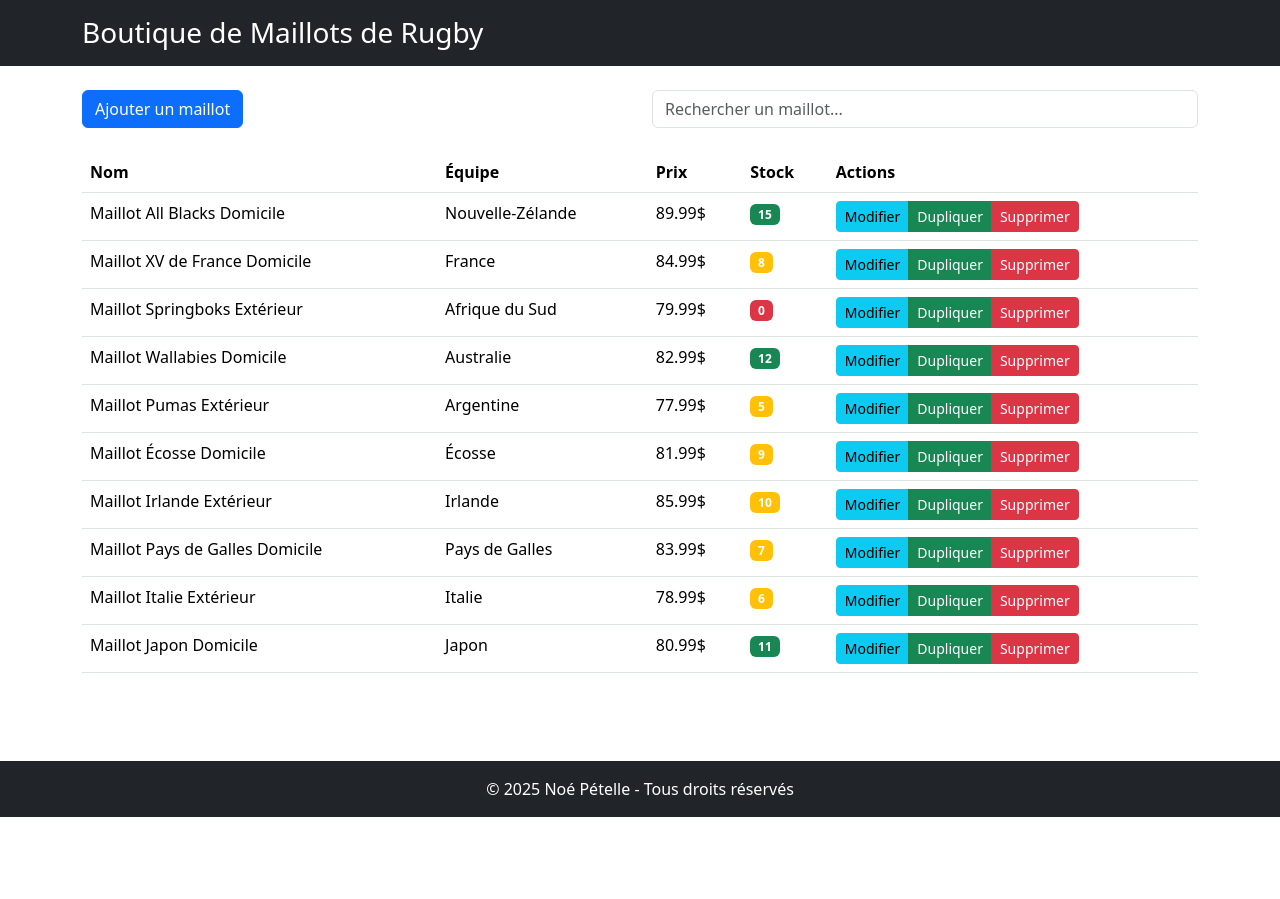
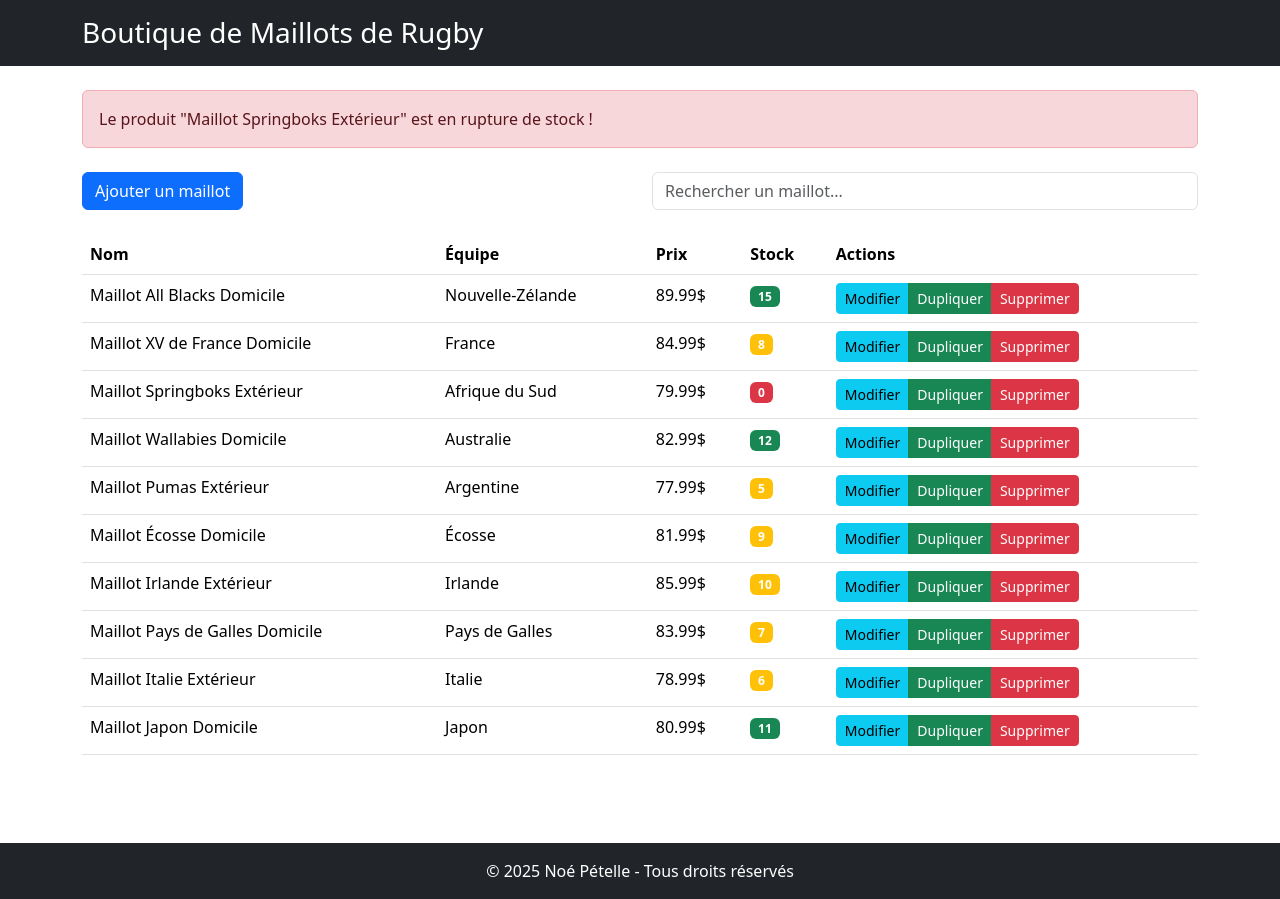
Before and after one commit to npetelle/appweb-trpr01, a Vue app: page / in a window 1280 px wide. Before the commit the page ends 817 px from the top, so only its background shows below. Built offline with nearby package versions, Linux system fonts and the light colour scheme.

Commit message:
Recit 9: ajouter l'alerte de stock

```diff
--- a/src/App.vue
+++ b/src/App.vue
@@ -7,6 +7,7 @@ import ProductList from "./components/ProductList.vue";
 import ProductDetails from "./components/ProductDetails.vue";
 import ProductForm from "./components/ProductForm.vue";
 import SearchBar from "./components/SearchBar.vue";
+import StockAlerts from "./components/StockAlerts.vue";
 
 // Utilisation de l'IA générative pour peupler la liste de products. Voire README
 const products = ref<Product[]>([
@@ -157,6 +158,7 @@ const handleSubmit = (product: Product) => {
         <Header />
 
         <main class="container py-4">
+            <StockAlerts :products="products" />
             <div class="row mb-4">
                 <div class="col">
                     <button
--- a/src/components/ProductDetails.vue
+++ b/src/components/ProductDetails.vue
@@ -23,7 +23,7 @@ defineEmits<{
             <h5 class="text-muted">{{ product.team }}</h5>
             <p class="mt-3">{{ product.description }}</p>
             <div class="d-flex justify-content-between align-items-center mt-4">
-                <div class="h4 mb-0">Prix: {{ product.price }}€</div>
+                <div class="h4 mb-0">Prix: {{ product.price }}$</div>
                 <span
                     class="badge"
                     :class="{
--- a/src/components/ProductForm.vue
+++ b/src/components/ProductForm.vue
@@ -83,7 +83,7 @@ const handleSubmit = (event: Event) => {
                 </div>
 
                 <div class="mb-3">
-                    <label for="price" class="form-label">Prix (€)</label>
+                    <label for="price" class="form-label">Prix $</label>
                     <input
                         type="number"
                         class="form-control"
--- /dev/null
+++ b/src/components/StockAlerts.vue
@@ -0,0 +1,20 @@
+<script setup lang="ts">
+import type { Product } from "../scripts/interfaces";
+
+defineProps<{
+    products: Product[];
+}>();
+</script>
+
+<template>
+    <div v-if="products.some((product) => product.stock === 0)" class="mb-4">
+        <div
+            v-for="product in products.filter((p) => p.stock === 0)"
+            :key="product.id"
+            class="alert alert-danger"
+            role="alert"
+        >
+            Le produit "{{ product.name }}" est en rupture de stock !
+        </div>
+    </div>
+</template>
```
Also changed, not shown: src/components/ProductCard.vue (deleted, +0 -30 lines), 1 other file (tests, documents, lock files or other folders).
